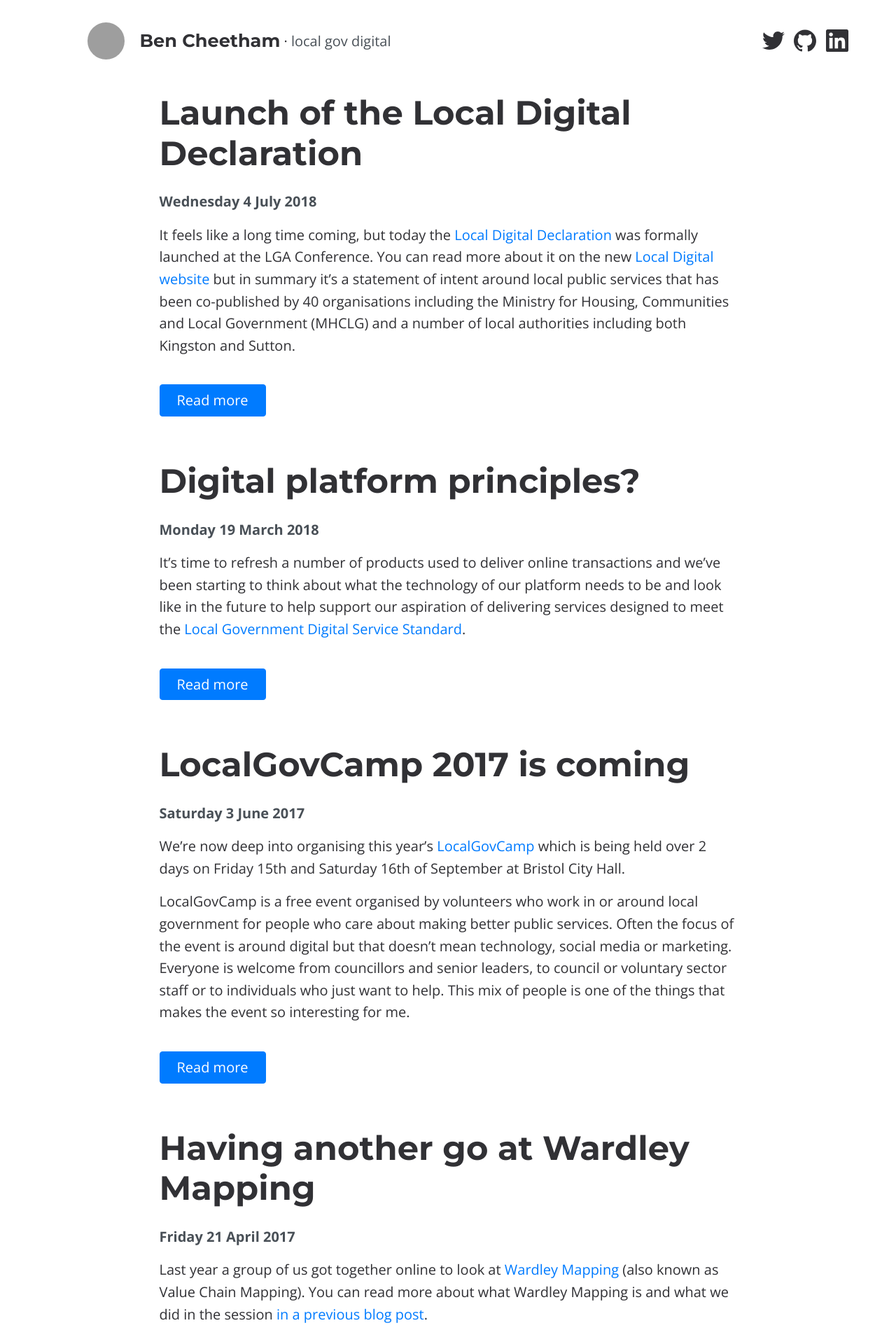
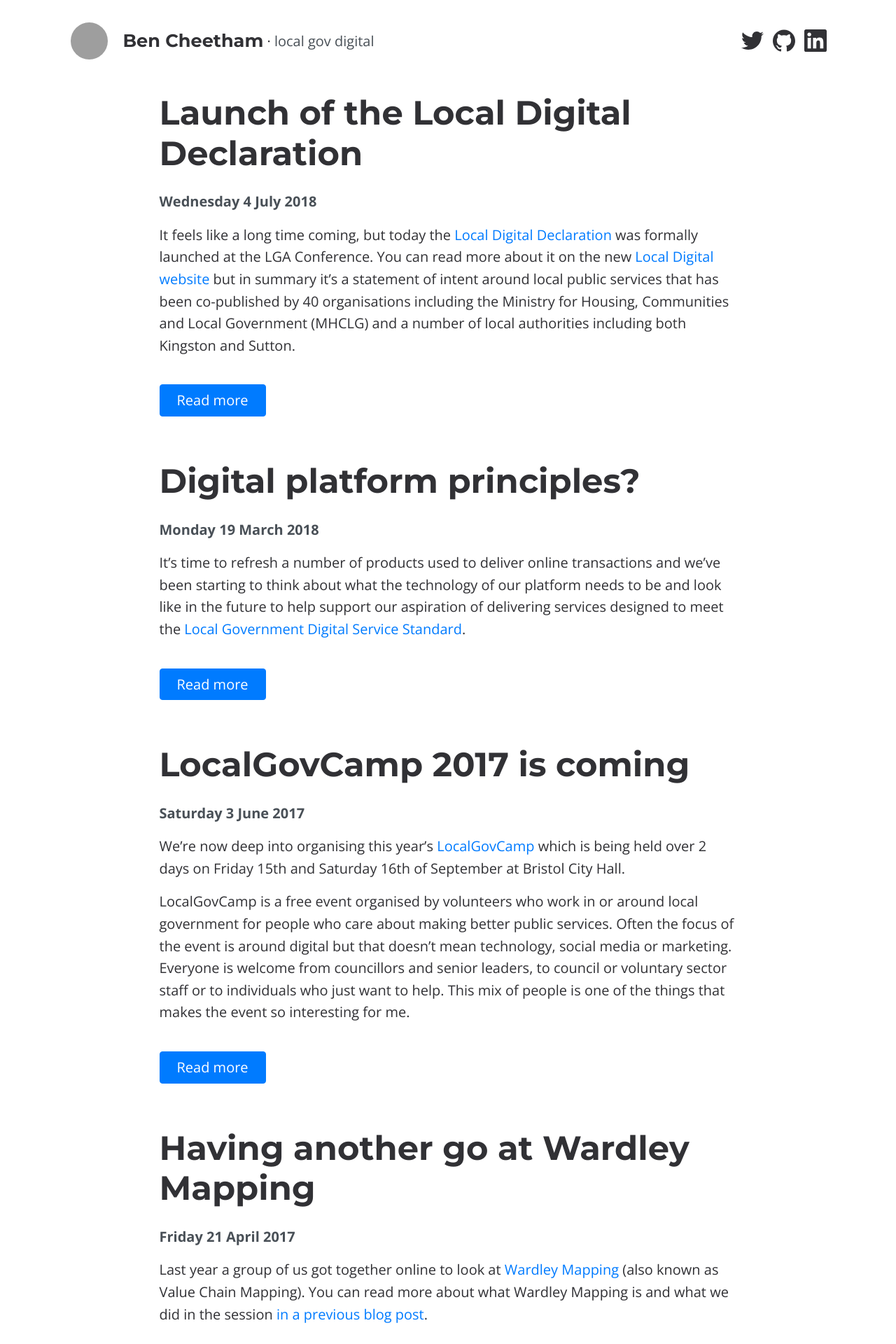
Before and after one commit to BforBen/bforben.github.io, a Jekyll site: the page built from index.html, in a window 1280 px wide. Shown: the top 1920 px of the page at 70% size. Built offline with Jekyll 4.4.1, drawn with Linux system fonts in a browser that asks for light colours; grey boxes are pictures that could not be loaded.

Commit message:
Header updates

```diff
--- a/_includes/head.html
+++ b/_includes/head.html
@@ -29,5 +29,4 @@
     <meta name="twitter:image" content="{{ page.imageurl }}">{% endif %}
     <meta property="og:locale" content="en_GB">
     <meta name="theme-color" content="#026ed2">
-    <meta name="msvalidate.01" content="73984882C4D579FD9A7FAE87E1898BC7">
 </head>
--- a/_includes/header.html
+++ b/_includes/header.html
@@ -2,7 +2,7 @@
 <a class="skip-navigation" href="#main">Skip to content</a>
 <header class="container-fluid">
     <div class="row justify-content-md-center">
-        <div class="col-9 pl-md-3 pl-lg-5">
+        <div class="col-9 pl-md-3 pl-lg-4">
             <a href="{{ "/" | prepend: site.baseurl }}" class="site-logo ml-md-3 ml-lg-4" rel="home">
                 <img src="https://secure.gravatar.com/avatar/bae457ea71d62adc8033409bb14d2ee8?s=53&amp;d=blank" alt="{{ site.title }}" class="avatar" height="53" width="53">
             </a>
@@ -10,7 +10,7 @@
             <span class="align-middle sep d-none d-md-inline">&middot;</span>
             <span class="align-middle site-description d-none d-md-inline">{{ site.description }}</span>
         </div>
-        <div class="col-3 col-md-2 text-right">
+        <div class="col-3 col-md-2 text-right text-lg-center">
             <ul class="list-inline list-social">
                 <li class="list-inline-item"><a href="https://twitter.com/{{ site.twitter_username }}" title="View Ben's profile on Twitter">{% include twitter.svg %}<span class="sr-only">Twitter</span></a></li>
                 <li class="list-inline-item d-none d-lg-inline"><a href="https://github.com/{{ site.github_username }}" title="View Ben's profile on GitHub">{% include github.svg %}<span class="sr-only">GitHub</span></a></li>
```
